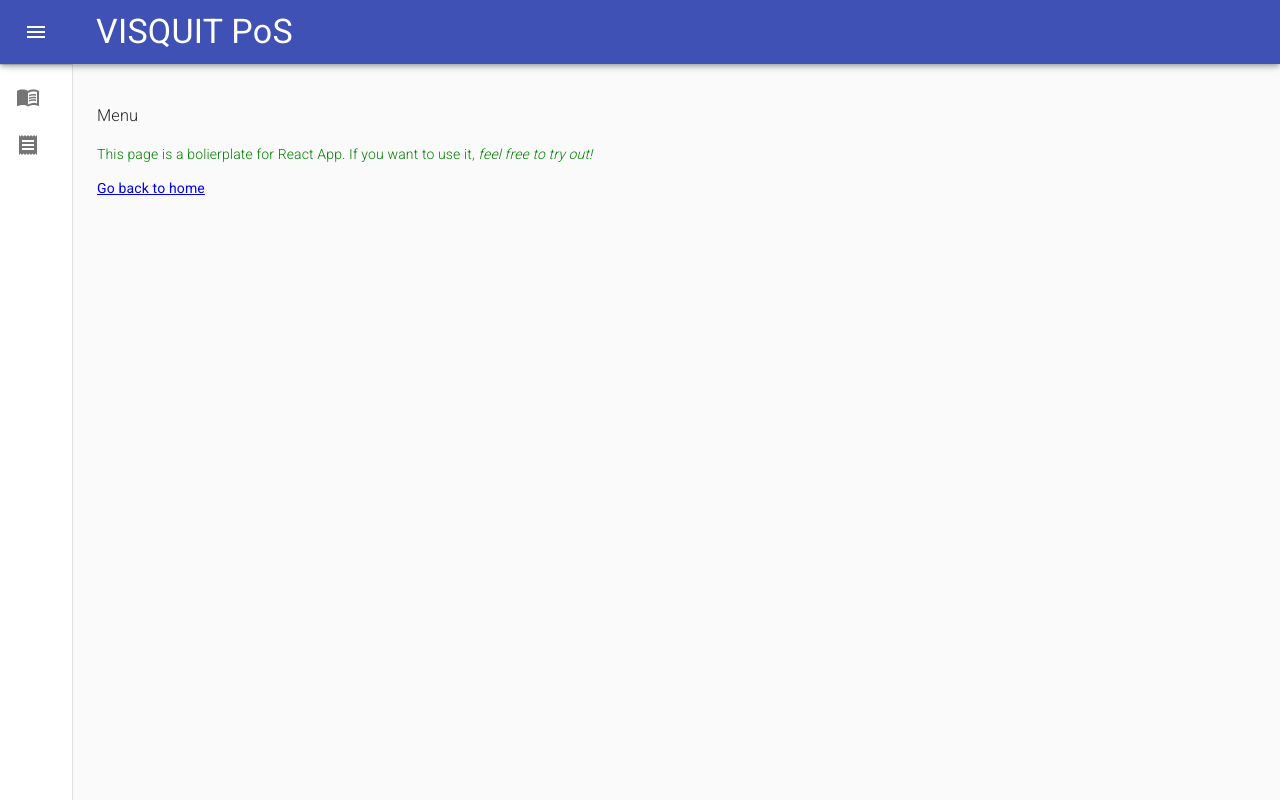
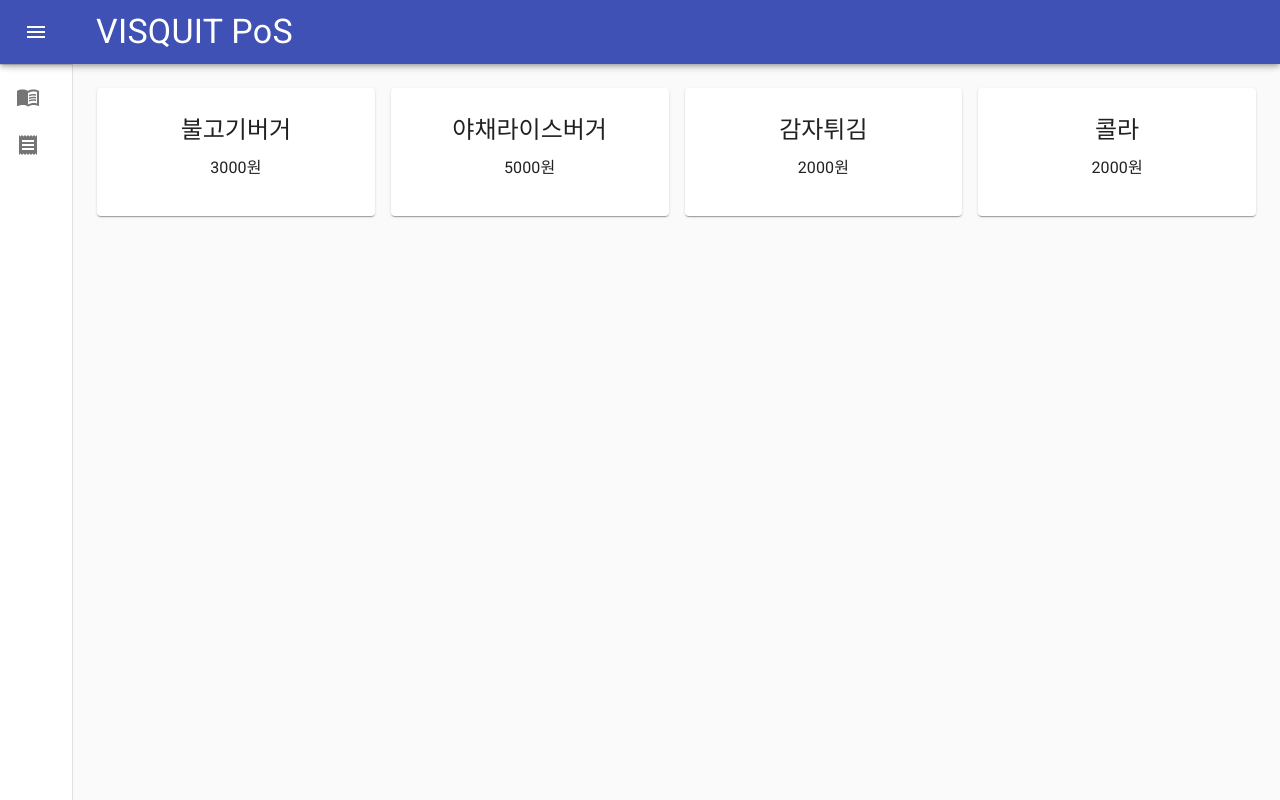
Before and after one commit to FallenMapoBridge/visquit-frontend, a React app: page /menu in a window 1280 px wide. Built offline with nearby package versions, Linux system fonts and the light colour scheme.

Commit message:
[v1.0.5] - added items on sidebar   - changes url when an item is clicked - `/menu`   - added style for each menu item on page

```diff
--- a/src/components/base/PageWrapper/PageWrapper.js
+++ b/src/components/base/PageWrapper/PageWrapper.js
@@ -85,21 +85,22 @@ const useStyles = makeStyles(theme => ({
 const PageWrapper = (props) => {
   const classes = useStyles()
   const theme = useTheme()
-  const [open, setOpen] = useState(false)
+  const [isDrawerOpen, setDrawerOpen] = useState(false)
+  // const [isDrawerOpen, setDrawerOpen] = useState(false)
 
   const onDrawerOpen = () => {
-    setOpen(true);
+    setDrawerOpen(true);
   };
 
   const onDrawerClose = () => {
-    setOpen(false);
+    setDrawerOpen(false);
   };
 
   return (
     <div className={classes.root}>
       <AppBar
         className={clsx(classes.appBar, {
-          [classes.appBarShift]: open,
+          [classes.appBarShift]: isDrawerOpen,
         })}
         color="primary"
         position="fixed"
@@ -107,7 +108,7 @@ const PageWrapper = (props) => {
         <Toolbar>
           <IconButton
             className={clsx(classes.menuButton, {
-              [classes.hide]: open,
+              [classes.hide]: isDrawerOpen,
             })}
             color="inherit"
             aria-label="open drawer"
@@ -126,16 +127,16 @@ const PageWrapper = (props) => {
       <Drawer
         variant="permanent"
         className={clsx(classes.drawer, {
-          [classes.drawerOpen]: open,
-          [classes.drawerClose]: !open,
+          [classes.drawerOpen]: isDrawerOpen,
+          [classes.drawerClose]: !isDrawerOpen,
         })}
         classes={{
           paper: clsx({
-            [classes.drawerOpen]: open,
-            [classes.drawerClose]: !open,
+            [classes.drawerOpen]: isDrawerOpen,
+            [classes.drawerClose]: !isDrawerOpen,
           }),
         }}
-        open={open}
+        open={isDrawerOpen}
       >
         <div className={classes.toolbar}>
           <IconButton onClick={onDrawerClose}>
--- a/src/components/common/button/MainButton/MainButton.js
+++ b/src/components/common/button/MainButton/MainButton.js
@@ -8,7 +8,7 @@ import IconButton from '@material-ui/core/IconButton'
 
 import { makeStyles } from '@material-ui/core/styles'
 const useStyles = makeStyles(theme => ({
-  contents: {
+  content: {
     height: 250,
     display: 'flex',
     alignItems: 'center',
@@ -40,7 +40,7 @@ const MainButton = (props) => {
       <Card
         onClick={() => props.history.push(props.item.uri)}
       >
-        <CardContent className={classes.contents}>
+        <CardContent className={classes.content}>
           <Grid
             container
             className={classes.buttonContainer}
--- a/src/components/common/item/MenuItem/MenuItem.js
+++ b/src/components/common/item/MenuItem/MenuItem.js
@@ -6,6 +6,16 @@ import Typography from '@material-ui/core/Typography'
 
 import { makeStyles } from '@material-ui/core/styles'
 const useStyles = makeStyles(theme => ({
+  content: {
+    height: '8rem',
+    display: 'flex',
+    justifyContent: 'center',
+    alignItems: 'center',
+    '&:hover': {
+      backgroundColor: '#e7e7e7',
+      cursor: 'pointer',
+    },
+  },
   buttonContainer: {
     alignItems: 'center',
   },
@@ -16,10 +26,11 @@ import menu from '../../../../utils/temp/menu'
 const MenuItem = (props) => {
   const classes = useStyles()
   return (
-    <Grid item xs={6} sm={4}>
+    <Grid item xs={6} sm={4} md={3}>
       <Card
       >
         <CardContent
+          className={classes.content}
         >
           <Grid
             container
--- a/src/containers/MenuContainer.js
+++ b/src/containers/MenuContainer.js
@@ -4,17 +4,25 @@ import { bindActionCreators } from 'redux'
 import { Link } from 'react-router-dom'
 
 import PageWrapper from '../components/base/PageWrapper'
-import Article from '../components/common/templates/Article'
+import PageListWrapper from '../components/common/templates/PageListWrapper'
+import MenuItem from '../components/common/item/MenuItem'
+
+import menu from '../utils/temp/menu'
 
 const MenuContainer = (props) => {
   return (
     <>
       <PageWrapper>
-        <Article>
-          <h3>Menu</h3>
-          <p>This page is a bolierplate for React App. If you want to use it, <i>feel free to try out!</i></p>
-          <Link to="/">Go back to home</Link>
-        </Article>
+        <PageListWrapper items={menu}>
+        {
+          (item) => (
+            <MenuItem
+              item={item}
+              key={item.name}
+            />
+          )
+        }
+        </PageListWrapper>
       </PageWrapper>
     </>
   )
```
